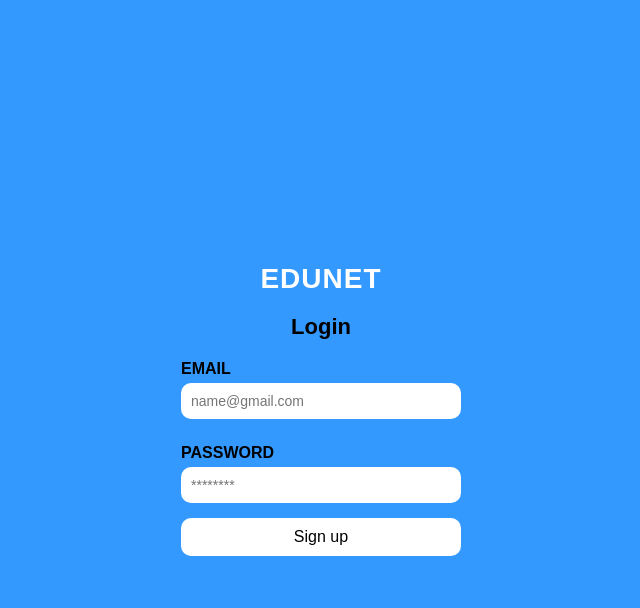
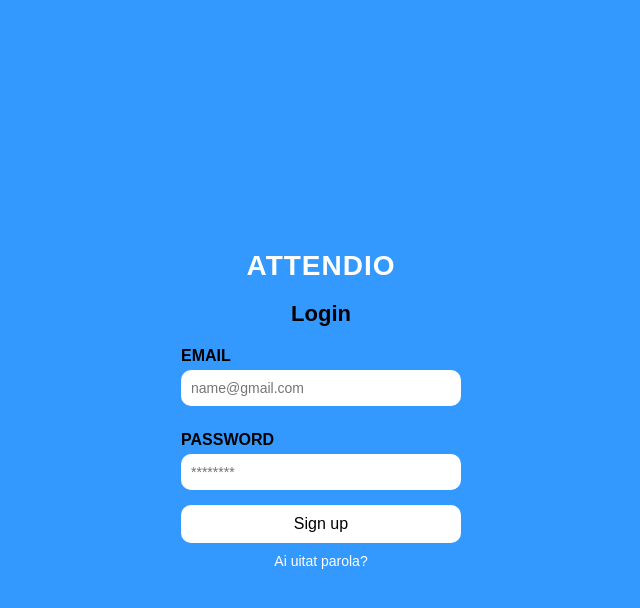
Before and after one commit to ARotija/edunet, a Flask app: page / in a window 1280 px wide. Shown: the top 608 px of the page, without its empty margins (319-959 px from the left). Run offline with Flask 3, Linux system fonts and the light colour scheme.

Commit message:
Update login.html

```diff
--- a/templates/login/login.html
+++ b/templates/login/login.html
@@ -3,7 +3,7 @@
 <head>
     <meta charset="UTF-8">
     <meta name="viewport" content="width=device-width, initial-scale=1.0">
-    <title>EDUNET - Login</title>
+    <title>ATTENDIO - Login</title>
     <style>
         body {
             margin: 0;
@@ -71,12 +71,26 @@
         .login-box button:hover {
             background-color: #ddd;
         }
+
+        .forgot-password {
+            display: block;
+            margin-top: 10px;
+            font-size: 14px;
+            color: white;
+            text-decoration: none;
+            transition: 0.3s;
+        }
+
+        .forgot-password:hover {
+            text-decoration: underline;
+            color: #000;
+        }
     </style>
 </head>
 <body>
 
 <div class="login-box">
-    <h1>EDUNET</h1>
+    <h1>ATTENDIO</h1>
     <h2>Login</h2>
     <form action="/login" method="POST">
         <label for="email">EMAIL</label>
@@ -87,6 +101,7 @@
 
         <button type="submit">Sign up</button>
     </form>
+    <a class="forgot-password" href="/recover-password">Ai uitat parola?</a>
 </div>
 
 </body>
```
